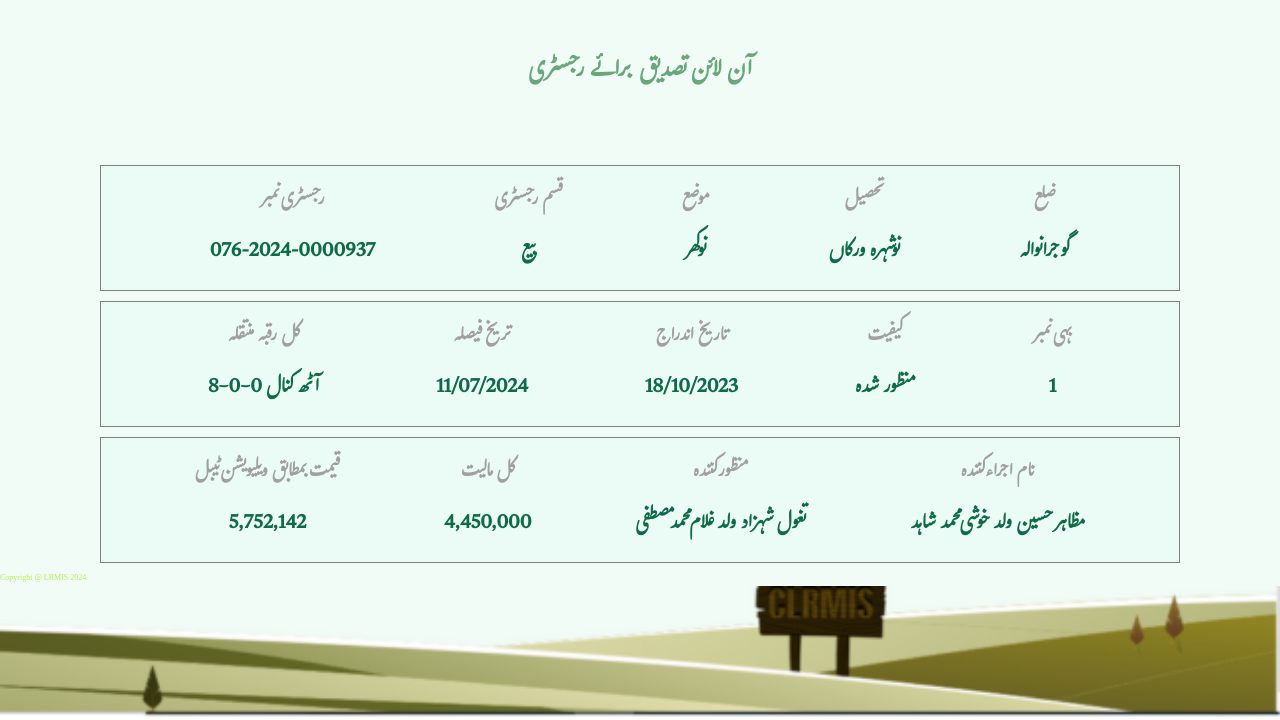
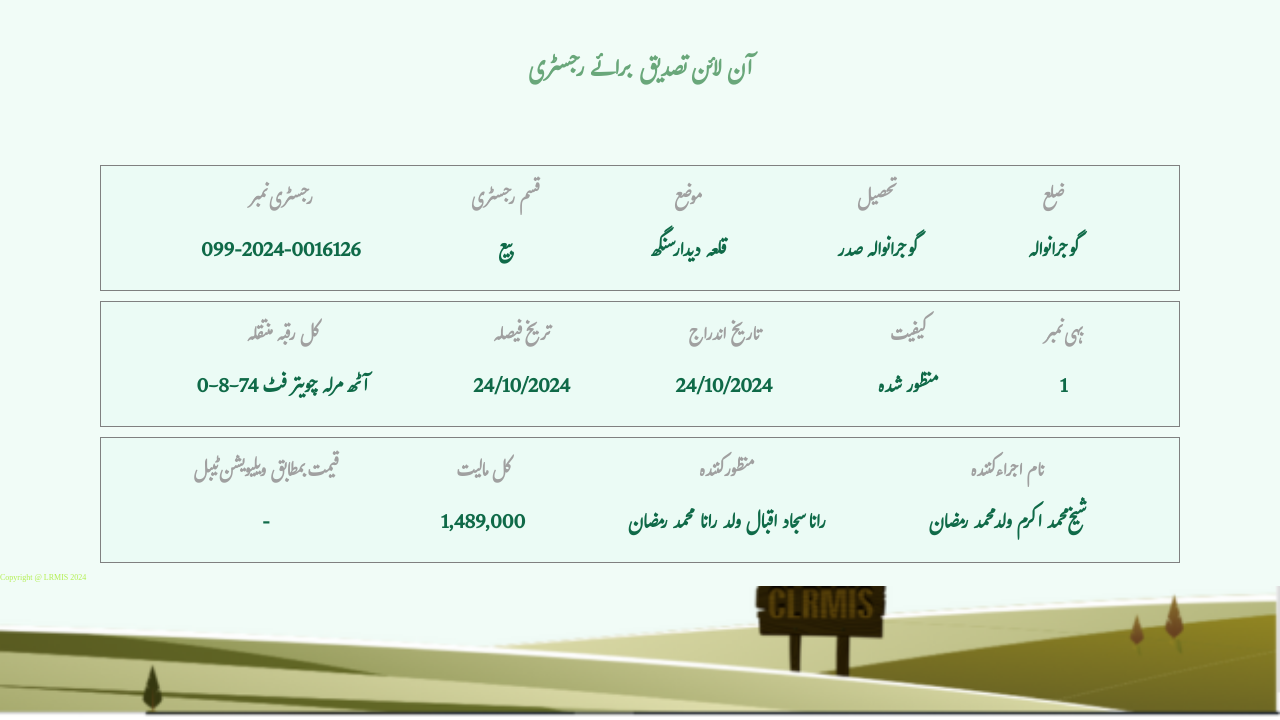
Before and after one commit to punjabzameen/punjab5, a plain HTML site: page index.html in a window 1280 px wide. Shown: the part 80-800 px from the top of the page. Drawn offline with Linux system fonts and the light colour scheme.

Commit message:
Update index.html

```diff
--- a/index.html
+++ b/index.html
@@ -32,7 +32,7 @@
             <div class="item text1">
                 <h3>رجسٹری نمبر
                 </h3>
-                <p>076-2024-0000937
+                <p>099-2024-0016126
                 </p>
             </div>
             <div class="item text2"><h3>قسم رجسٹری
@@ -42,13 +42,13 @@
             <div class="item text3">
                 <h3>موضع
                 </h3>
-                <p>نوکھر
+                <p>قلعہ دیدار سنگھ
                 </p>
             </div>
             <div class="item text4">
                 <h3>تحصیل
                 </h3>
-                <p>نوشہرہ ورکاں
+                <p>گوجرانوالہ صدر
                 </p>
             </div>
             <div class="item text5">
@@ -63,18 +63,18 @@
             <div class="item text1">
                 <h3>کل رقبہ منتقلہ
                 </h3>
-                <p>8-0-0 آٹھ کنال
+                <p>0-8-74 آٹھ مرلہ چویتر فٹ
                 </p>
             </div>
             <div class="item text2"><h3>تریخ فیصلہ
 
             </h3>
-            <p>11/07/2024
+            <p>24/10/2024
             </p></div>
             <div class="item text3">
                 <h3>تاریخ اندراج
                 </h3>
-                <p>18/10/2023
+                <p>24/10/2024
                 </p>
             </div>
             <div class="item text4">
@@ -95,23 +95,23 @@
             <div class="item text1">
                 <h3>قیمت بمطابق ویلیویشن ٹیبل
                 </h3>
-                <p>5,752,142
+                <p>-
                 </p>
             </div>
             <div class="item text2"><h3>کل مالیت
             </h3>
-            <p>4,450,000
+            <p>1,489,000
             </p></div>
             <div class="item text3">
                 <h3>منظور کنندہ
                 </h3>
-                <p>تغول شہزاد ولد غلام محمد مصطفی
+                <p>رانا سجاد اقبال ولد رانا محمد رمضان
                 </p>
             </div>
             <div class="item text4">
                 <h3>نام اجراء کنندہ
                 </h3>
-                <p>مظاہر حسین ولد خوشی محمد شاہد
+                <p>شیخ محمد اکرم ولد محمد رمضان
                 </p>
             </div>
 
```
